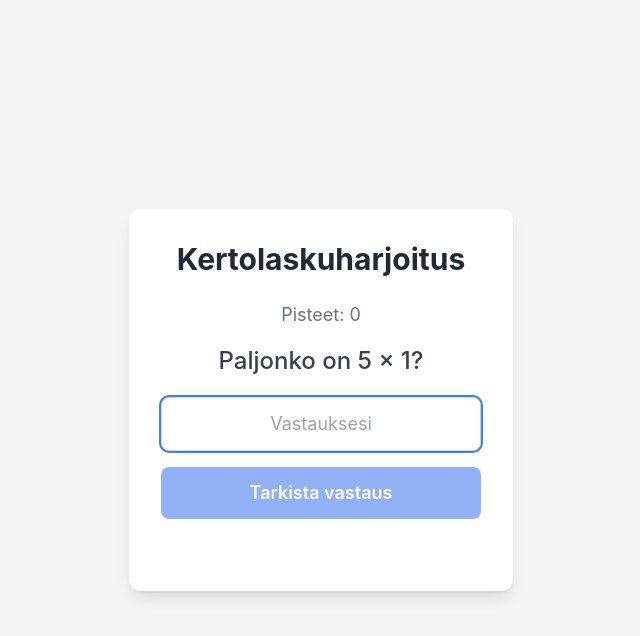
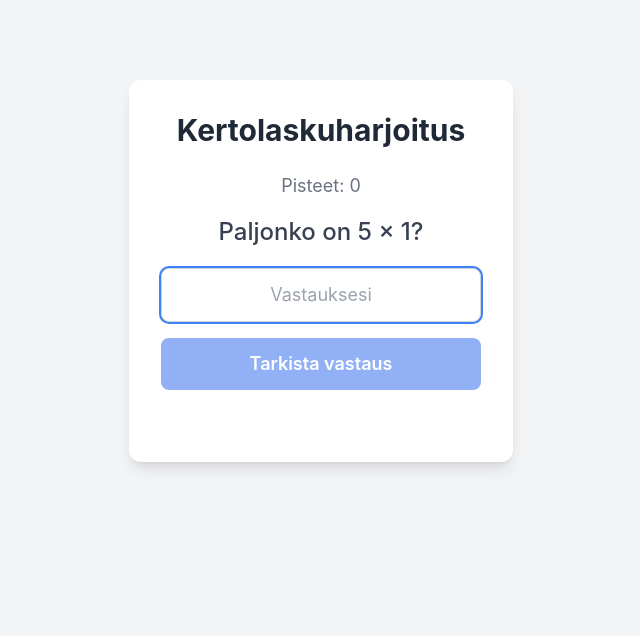
Before and after one commit to torjantai/kertotaulu, a plain HTML site: page index.html in a window 1280 px wide. Shown: the whole page, without its empty margins (319-959 px from the left). Drawn offline with nearby package versions, Linux system fonts and the light colour scheme.

Commit message:
Adjust body class for layout and spacing

```diff
--- a/index.html
+++ b/index.html
@@ -38,7 +38,7 @@
         }
     </style>
 </head>
-<body class="bg-gray-100 flex items-center justify-center min-h-screen">
+<body class="bg-gray-100 flex justify-center pt-16 sm:pt-20">
 
     <!--
       Main application card.
```
